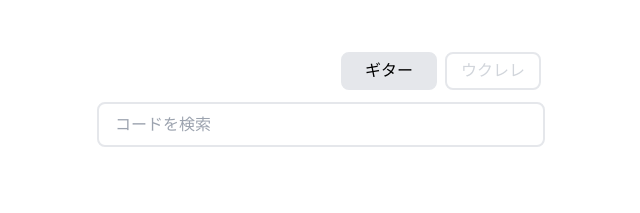
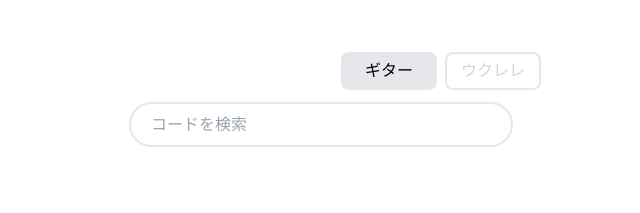
Before and after one commit to eudpna/chord-search, a Next.js app: page / in a window 1280 px wide. Shown: the top 213 px of the page, without its empty margins (319-959 px from the left). Built offline with nearby package versions, Linux system fonts and the light colour scheme; what @tombatossals/chords-db would draw is missing.

Commit message:
fix SearchBox style

```diff
--- a/components/g/UI/SearchBox.tsx
+++ b/components/g/UI/SearchBox.tsx
@@ -16,8 +16,9 @@ export const SearchBox: React.FC<{
         }, 0)
     }, [])
 
-    return <input
-            className="mb-4 w-full p-2 px-4 rounded-lg border-gray border-2"
+    return <div className="max-w-sm mx-auto">
+        <input
+            className="mb-4 w-full p-2 px-5 rounded-full border-gray border-2"
             type="text"
             value={props.gctx.state.q}
             placeholder={"コードを検索"}
@@ -27,6 +28,7 @@ export const SearchBox: React.FC<{
                 props.gctx.render()
             }}
         />
+    </div>
 }
 
 export function search(gctx: GCtx) {
```
